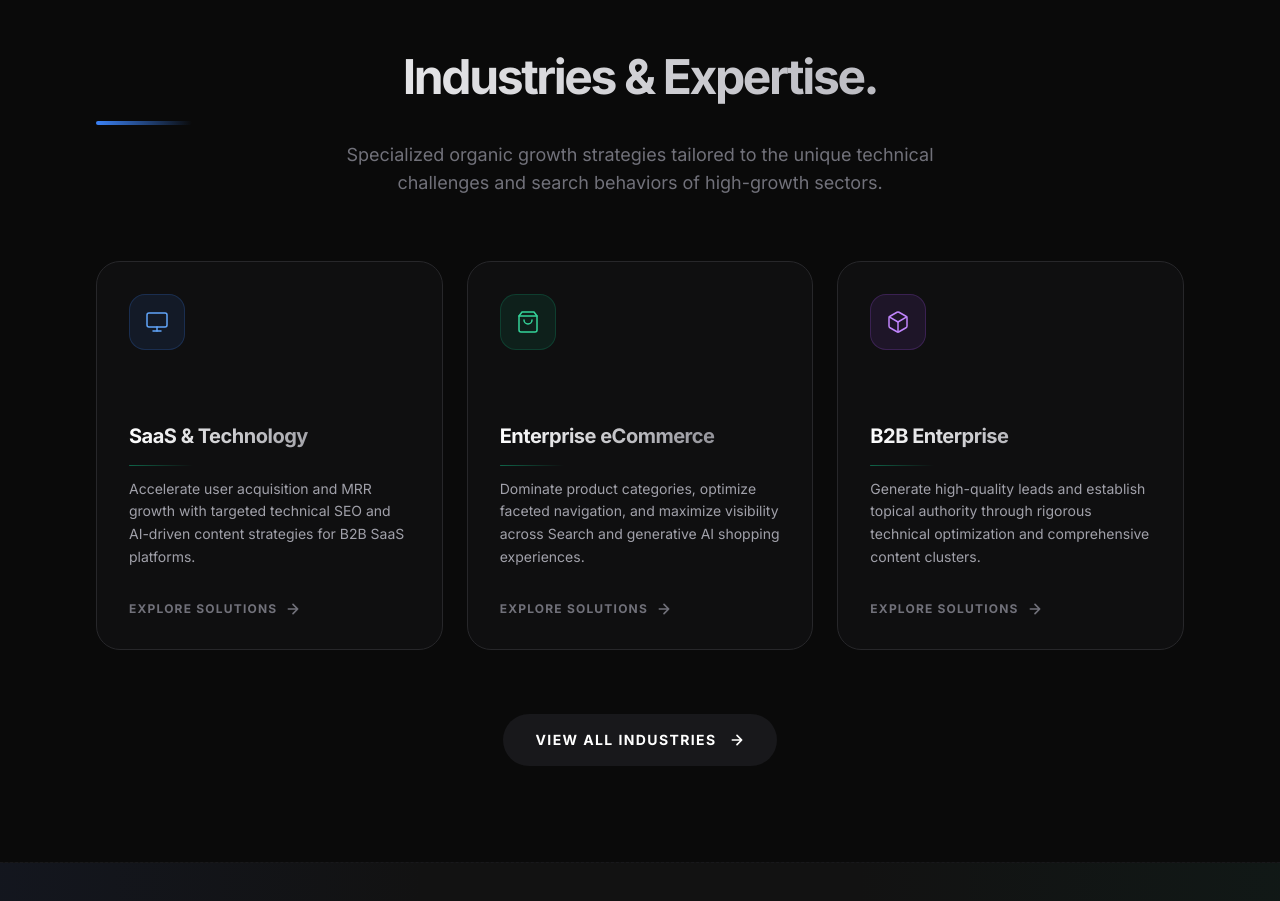
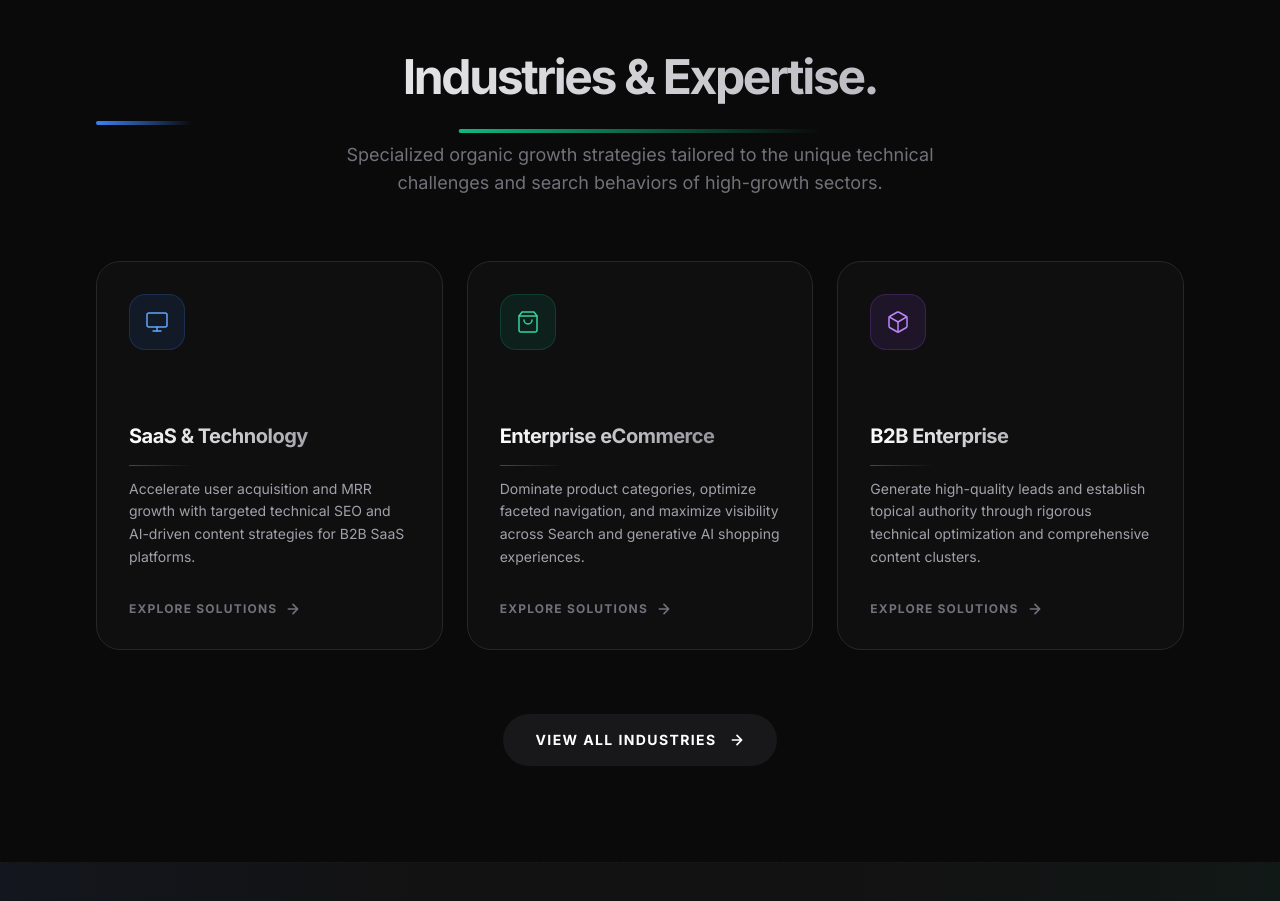
Before and after one commit to Chaitanya9184/portfolio, a Next.js app: page / in a window 1280 px wide. Shown: the part 4360-5261 px from the top of the page. Built offline with nearby package versions, Linux system fonts and the light colour scheme.

Commit message:
UI: Center gradient underline decorator on IndustriesSection heading

```diff
--- a/src/components/IndustriesSection.tsx
+++ b/src/components/IndustriesSection.tsx
@@ -64,9 +64,10 @@ export default function IndustriesSection() {
                         whileInView={{ opacity: 1, y: 0 }}
                         viewport={{ once: true }}
                         transition={{ duration: 0.6 }}
-                        className="text-4xl md:text-5xl font-bold text-white tracking-tighter mb-4"
+                        className="text-4xl md:text-5xl font-bold text-white tracking-tighter mb-4 relative inline-block"
                     >
                         Industries & <span className="text-emerald-500">Expertise.</span>
+                        <div className="absolute -bottom-2 left-1/2 -translate-x-1/2 w-1/3 h-1 bg-gradient-to-r from-emerald-500 to-transparent rounded-full" />
                     </motion.h2>
                     <motion.p
                         initial={{ opacity: 0, y: 20 }}
```
